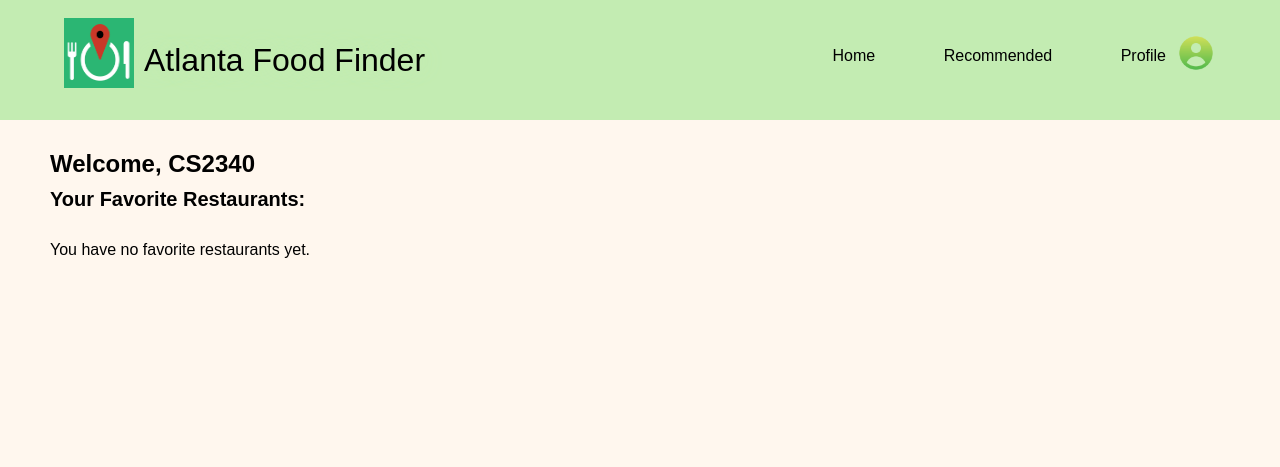
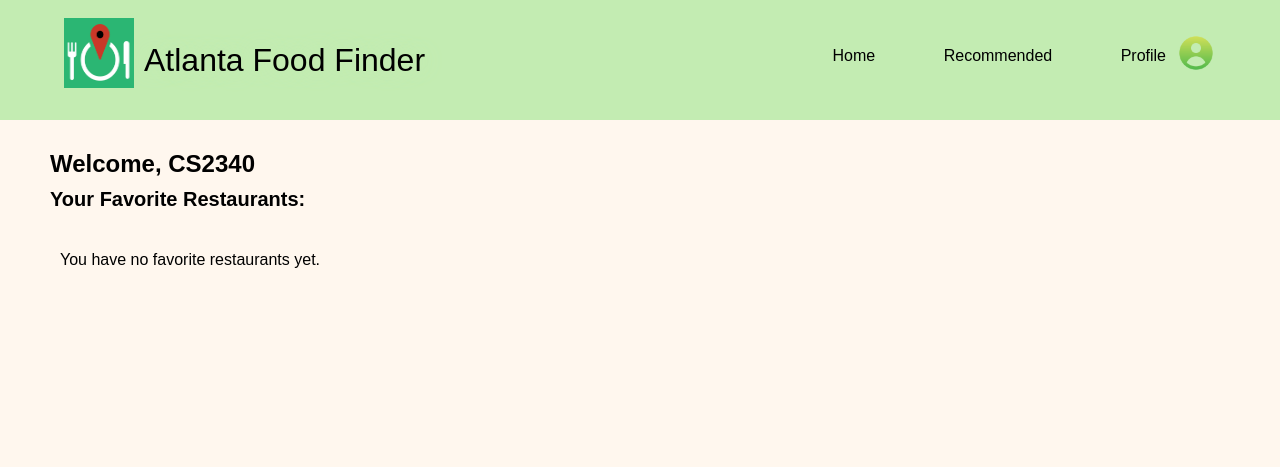
Before and after one commit to estherpark514/Atlanta-Food-Finder, a Django app: page /profile/ in a window 1280 px wide. Shown: the top 467 px of the page. Run offline with Django 5.2, Linux system fonts and the light colour scheme; a user stored in the database is signed in; data comes from the database, SQL or seed files in the repository; some libraries are stand-ins or nearby versions.

Commit message:
added padding to the profile

```diff
--- a/templates/profile.html
+++ b/templates/profile.html
@@ -52,10 +52,10 @@
         }
       </style>
       <div class="menu grid"  style="margin-left: 50px">
-      <div class="favorite-restaurants">
+      <div class="favorite-restaurants" style="padding: 10px" >
           {% if favorites %}
               {% for favorite in favorites %}
-                <div class="user-profile">
+                <div class="user-profile" style="margin: 5px; padding: 20px;" >
                       <h3>{{ favorite.restaurant.name }}</h3>
                       <p>Location: {{ favorite.restaurant.vicinity }}</p> <!-- Assuming 'vicinity' is part of your restaurant model -->
                   </div>
```
